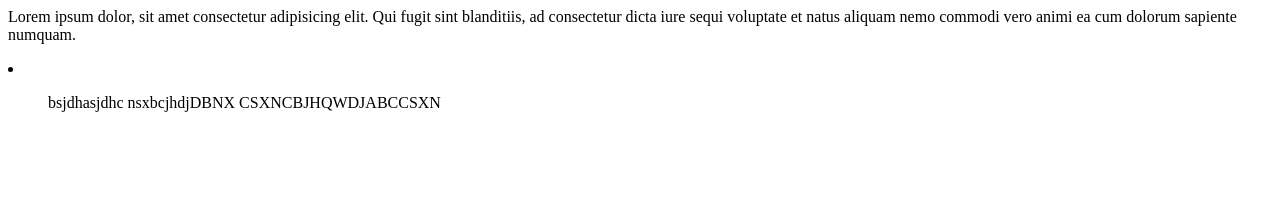
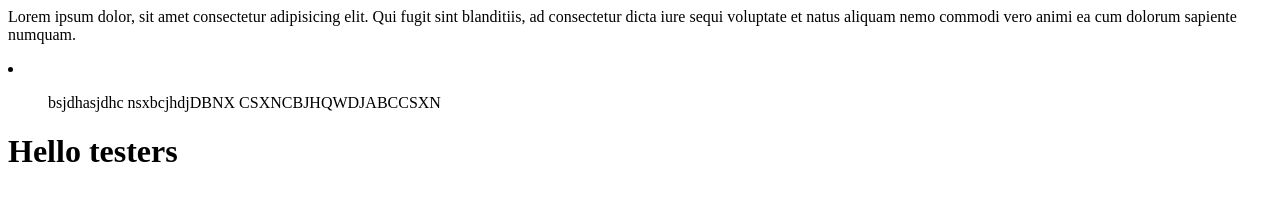
Before and after one commit to SushiM27/Repo18FebTest, a plain HTML site: page index.html in a window 1280 px wide. Drawn offline with Linux system fonts and the light colour scheme.

Commit message:
Update index.html

```diff
--- a/index.html
+++ b/index.html
@@ -8,3 +8,5 @@
         </ul>
 
     </li>
+
+    <h1>Hello testers</h1>
```
